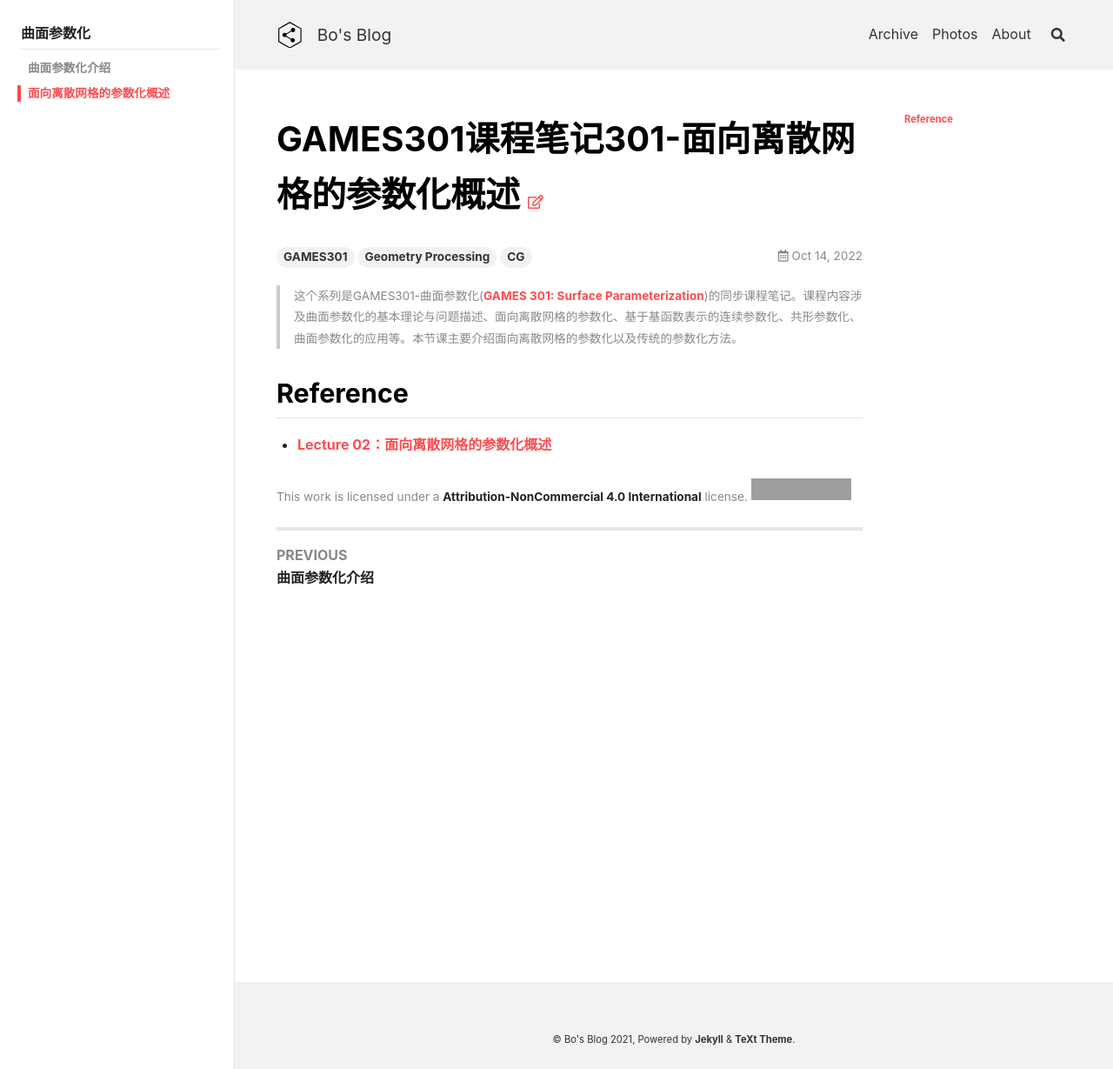
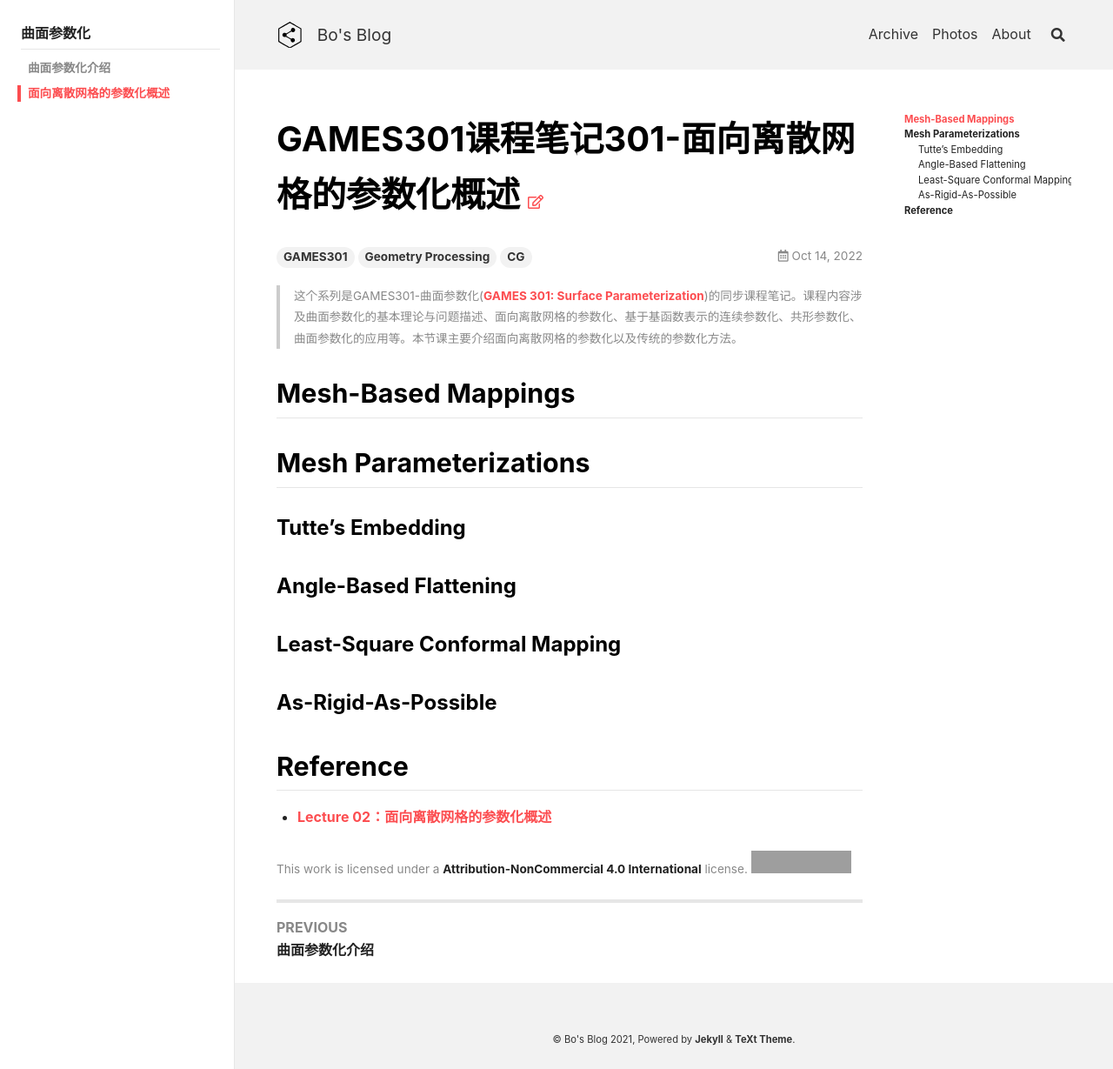
Before and after one commit to peng00bo00/peng00bo00_previous_blog, a Jekyll site: the page built from _posts/2022-10-14-GAMES301-NOTES-02.md, in a window 1280 px wide. Shown: the whole page at 87% size. Built offline with Jekyll 4.4.1, drawn with Linux system fonts in a browser that asks for light colours; grey boxes are pictures that could not be loaded.

Commit message:
Update 2022-10-14-GAMES301-NOTES-02.md

```diff
--- a/_posts/2022-10-14-GAMES301-NOTES-02.md
+++ b/_posts/2022-10-14-GAMES301-NOTES-02.md
@@ -12,6 +12,18 @@ sidebar:
 > 这个系列是GAMES301-曲面参数化([GAMES 301: Surface Parameterization](http://staff.ustc.edu.cn/~renjiec/GAMES301/index.html))的同步课程笔记。课程内容涉及曲面参数化的基本理论与问题描述、面向离散网格的参数化、基于基函数表示的连续参数化、共形参数化、曲面参数化的应用等。本节课主要介绍面向离散网格的参数化以及传统的参数化方法。
 <!--more-->
 
+## Mesh-Based Mappings
+
+## Mesh Parameterizations
+
+### Tutte's Embedding
+
+### Angle-Based Flattening
+
+### Least-Square Conformal Mapping
+
+### As-Rigid-As-Possible
+
 ## Reference
 
 - [Lecture 02：面向离散网格的参数化概述](https://www.bilibili.com/video/BV18T411P7hT?p=2&vd_source=7a2542c6c909b3ee1fab551277360826)
```
